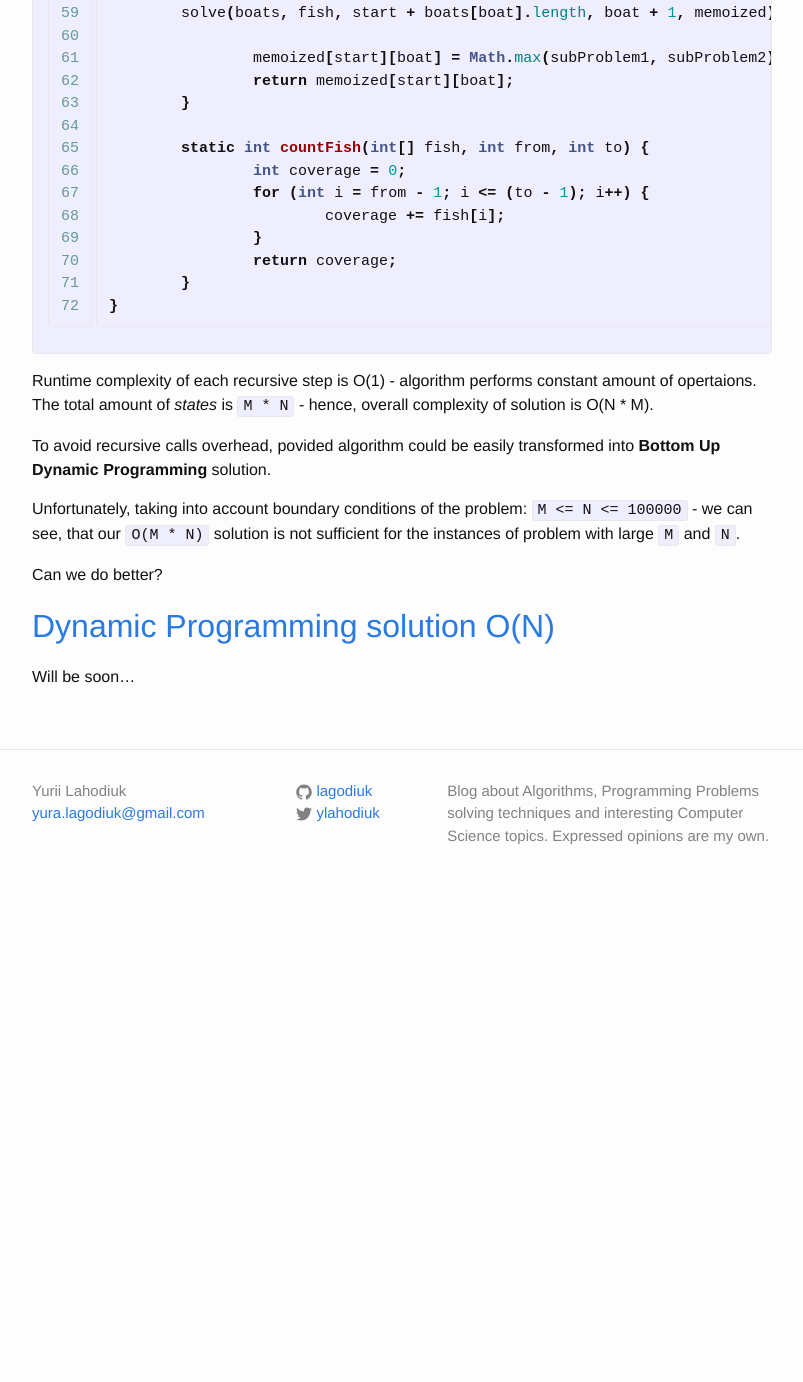
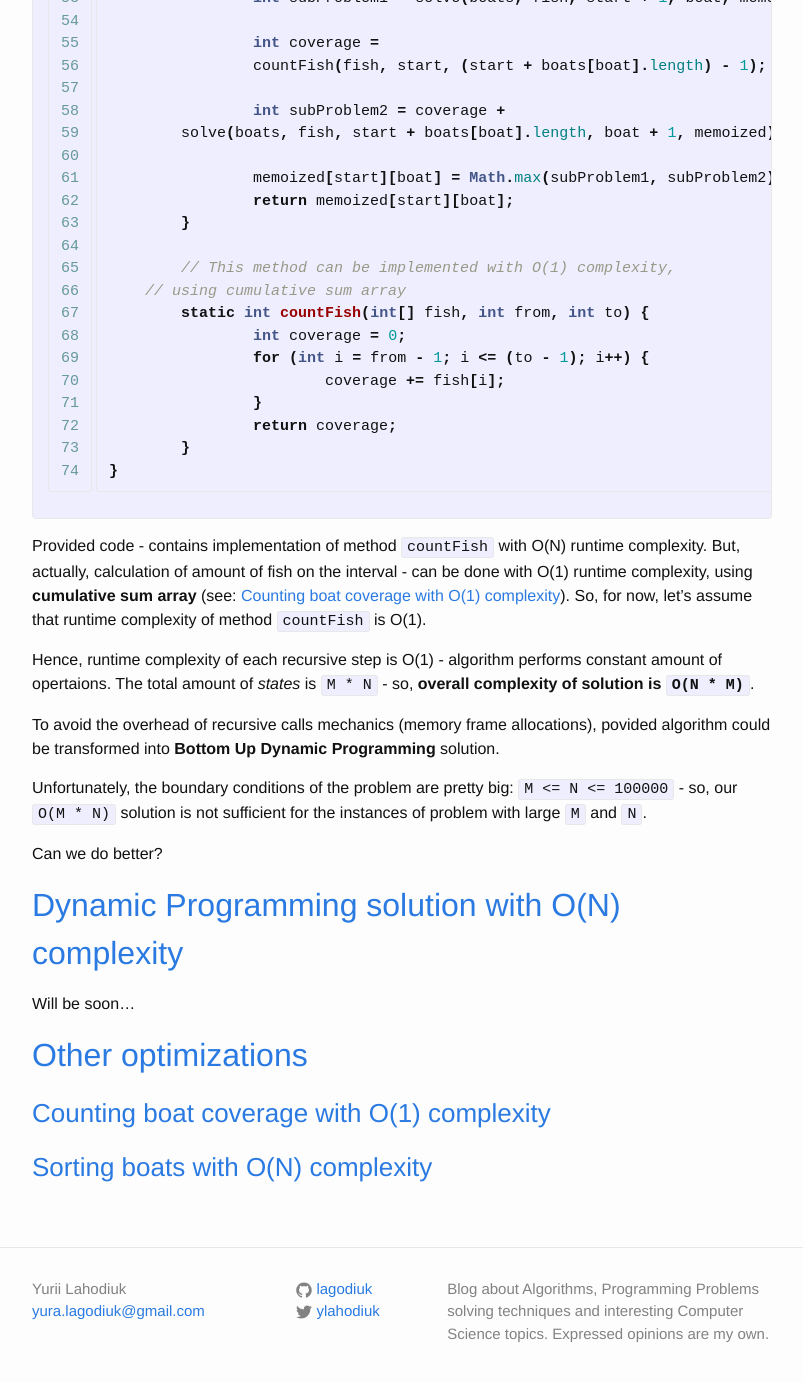
Before and after one commit to lagodiuk/lagodiuk.github.io, a Jekyll site: the page built from _posts/2016-01-24-spoj_mfish_solution.md, in a window 1280 px wide and 1400 px high, scrolled down 9667 px. Shown: the top 1382 px of the window, without its empty margins (238-1041 px from the left). Built offline with Jekyll 4.4.1, drawn with Linux system fonts in a browser that asks for light colours; Markdown is read by kramdown in place of the engine named in the settings; before the commit the page ends 10574 px from its top, so only the background shows below that; some of the changed text lies outside the part shown.

Commit message:
Some cosmetic changes

```diff
--- a/_posts/2016-01-24-spoj_mfish_solution.md
+++ b/_posts/2016-01-24-spoj_mfish_solution.md
@@ -18,8 +18,11 @@ Analysis and solution of the problem: http://www.spoj.com/problems/MFISH/
 * <a href="#understanding-the-problem"> Understanding the problem </a>
 * <a href="#modelling-the-problem"> Modelling the problem </a>
 * <a href="#brute-force-solution"> Brute Force solution </a>
-* <a href="#dynamic-programming-solution-o-n-m"> Dynamic Programming solution O(N * M) </a>
-* <a href="#dynamic-programming-solution-o-n"> Dynamic Programming solution O(N) </a>
+* <a href="#dynamic-programming-solution-with-o-n-m-complexity"> Dynamic Programming solution with O(N * M) complexity </a>
+* <a href="#dynamic-programming-solution-with-o-n-complexity"> Dynamic Programming solution with O(N) complexity </a>
+* <a href="#other-optimizations"> Other optimizations </a>
+  * <a href="#counting-boat-coverage-with-o-1-complexity"> Counting boat coverage with O(1) complexity </a>
+  * <a href="#sorting-boats-with-o-n-complexity"> Sorting boats with O(N) complexity </a>
 
 ## [Description of the problem](#description-of-the-problem)
 
@@ -263,7 +266,7 @@ public class MFISH {
 }
 {% endhighlight %}
 
-## [Dynamic Programming solution O(N * M)](#dynamic-programming-solution-o-n-m)
+## [Dynamic Programming solution with O(N * M) complexity](#dynamic-programming-solution-with-o-n-m-complexity)
 
 We can notice that solution of every subproblem depends only on two variables:
 - `s` - position in the river
@@ -340,6 +343,8 @@ public class MFISH {
 		return memoized[start][boat];
 	}
 
+	// This method can be implemented with O(1) complexity,
+    // using cumulative sum array
 	static int countFish(int[] fish, int from, int to) {
 		int coverage = 0;
 		for (int i = from - 1; i <= (to - 1); i++) {
@@ -350,15 +355,25 @@ public class MFISH {
 }
 {% endhighlight %}
 
-Runtime complexity of each recursive step is O(1) - algorithm performs constant amount of opertaions.
-The total amount of *states* is `M * N` - hence, overall complexity of solution is O(N * M).
+Provided code - contains implementation of method `countFish` with O(N) runtime complexity.
+But, actually, calculation of amount of fish on the interval - can be done with O(1) runtime complexity, using **cumulative sum array** (see: [Counting boat coverage with O(1) complexity](#counting-boat-coverage-with-o-1-complexity)).
+So, for now, let's assume that runtime complexity of method `countFish` is O(1).
 
-To avoid recursive calls overhead, povided algorithm could be easily transformed into **Bottom Up Dynamic Programming** solution.
+Hence, runtime complexity of each recursive step is O(1) - algorithm performs constant amount of opertaions.
+The total amount of *states* is `M * N` - so, **overall complexity of solution is `O(N * M)`**.
 
-Unfortunately, taking into account boundary conditions of the problem: `M <= N <= 100000` - we can see, that our `O(M * N)` solution is not sufficient for the instances of problem with large `M` and `N`.
+To avoid the overhead of recursive calls mechanics (memory frame allocations), povided algorithm could be transformed into **Bottom Up Dynamic Programming** solution.
+
+Unfortunately, the boundary conditions of the problem are pretty big: `M <= N <= 100000` - so, our `O(M * N)` solution is not sufficient for the instances of problem with large `M` and `N`.
 
 Can we do better?
 
-## [Dynamic Programming solution O(N)](#dynamic-programming-solution-o-n)
+## [Dynamic Programming solution with O(N) complexity](#dynamic-programming-solution-with-o-n-complexity)
 
 Will be soon...
+
+## [Other optimizations](#other-optimizations)
+
+### [Counting boat coverage with O(1) complexity](#counting-boat-coverage-with-o-1-complexity)
+
+### [Sorting boats with O(N) complexity](#sorting-boats-with-o-n-complexity)
```
